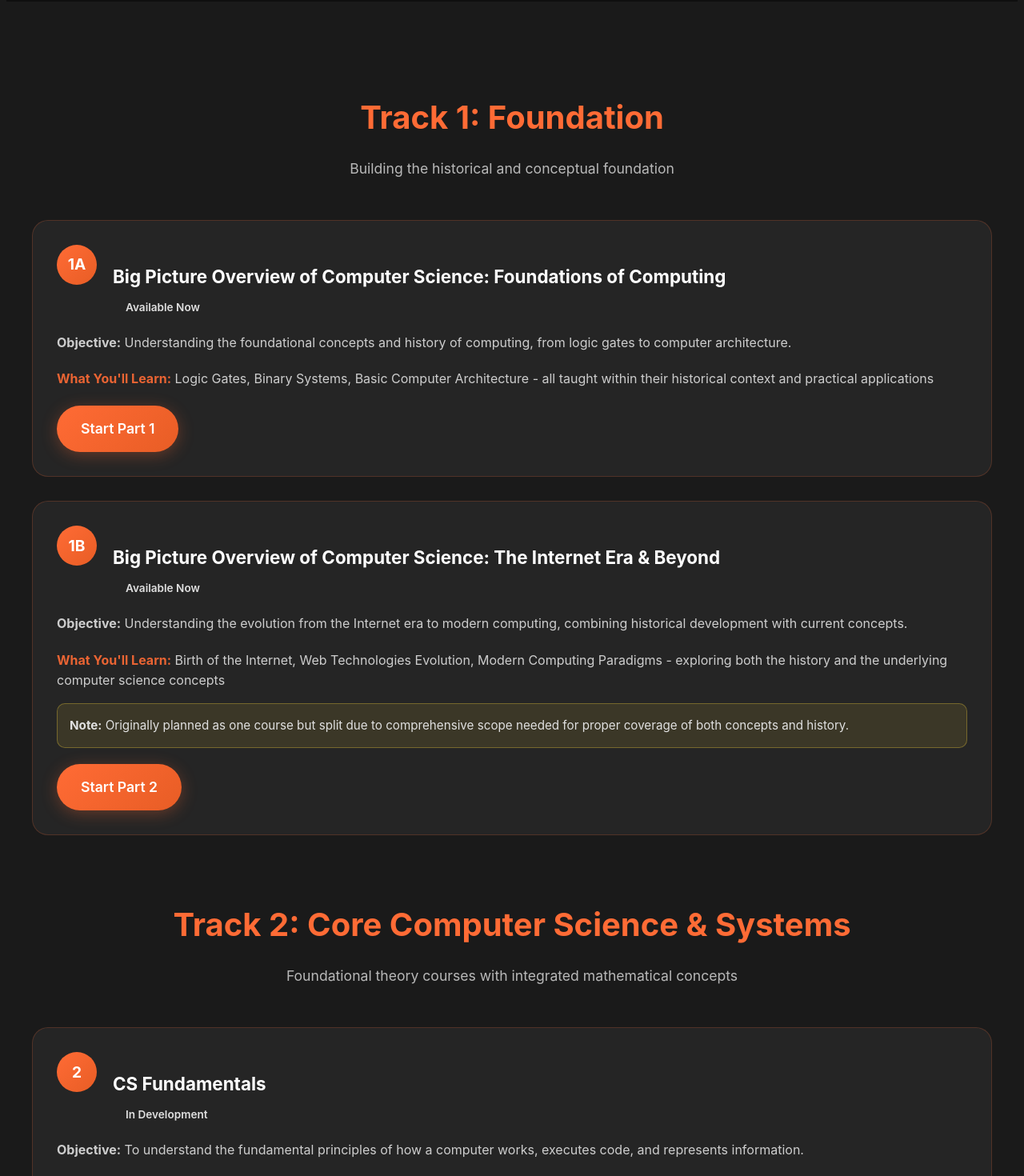
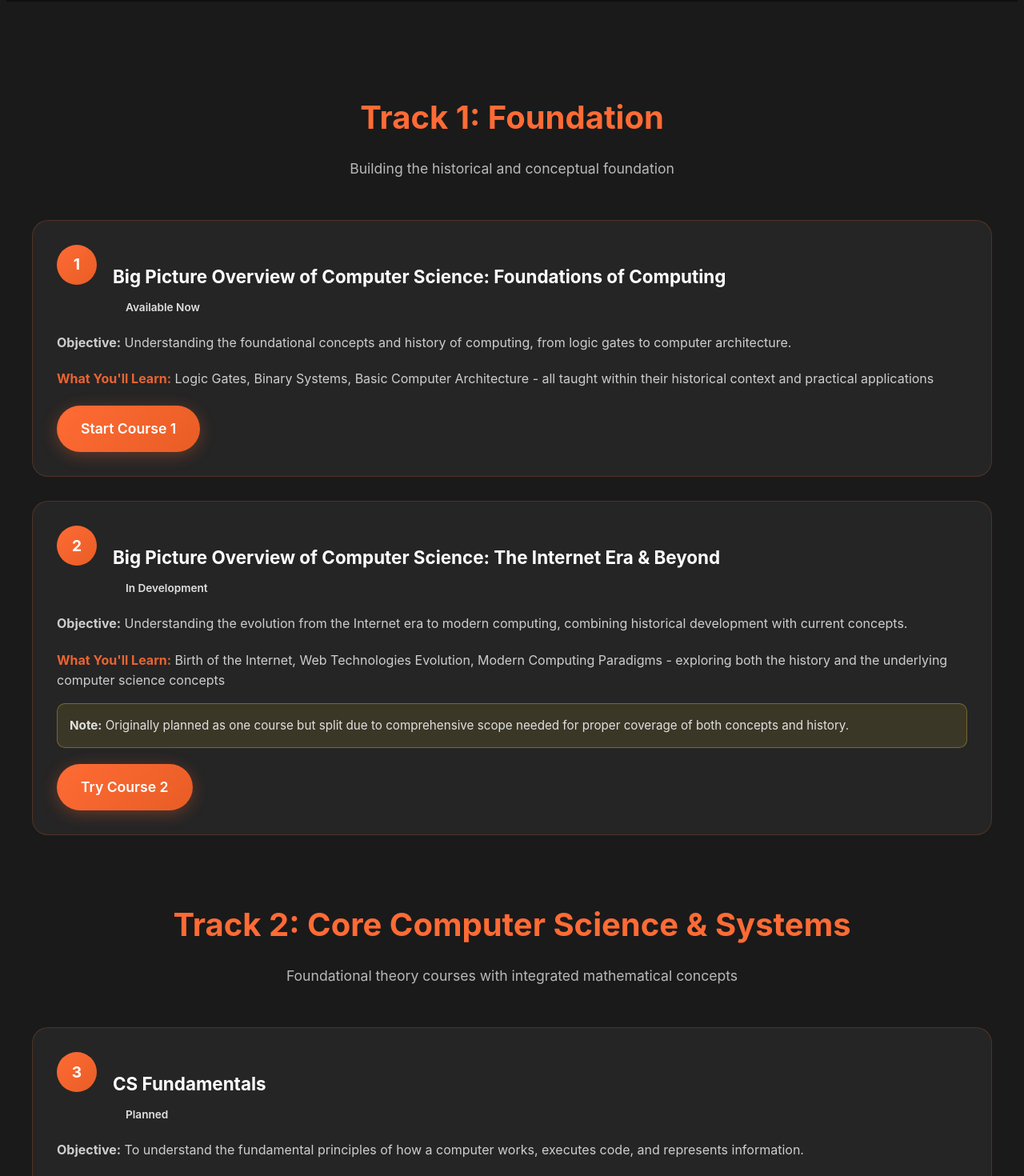
Before and after one commit to skill-wanderer/skill-wanderer-landing-page, a Nuxt app: page /learning-path in a window 1280 px wide. Shown: the part 1330-2800 px from the top of the page at 80% size. Built offline with nearby package versions, Linux system fonts and the light colour scheme.

Commit message:
Update course numbers and launch dates in pages
Renumbered courses in the learning path from 1A/1B, 2-10 to 1-11, updated course statuses, and revised meta information to reflect 11 courses. Changed the services launch date from September 2025 to October 2025.

```diff
--- a/pages/learning-path.vue
+++ b/pages/learning-path.vue
@@ -10,7 +10,7 @@
           to core computer science topics, with a strict focus on practical application.
         </p>
         <div class="path-meta">
-          <span class="meta-item">🎯 10 Comprehensive Courses</span>
+          <span class="meta-item">🎯 11 Comprehensive Courses</span>
           <span class="meta-item">🚀 First Course: September 2025</span>
         </div>
       </div>
@@ -73,10 +73,10 @@
           </div>
 
           <div class="course-grid">
-            <!-- Course 1A: Big Picture Overview Part 1 -->
+            <!-- Course 1: Big Picture Overview Part 1 -->
             <div class="course-card launching" style="animation-delay: 0.1s;">
               <div class="course-header">
-                <div class="course-number">1A</div>
+                <div class="course-number">1</div>
                 <div class="course-info">
                   <h3>Big Picture Overview of Computer Science: Foundations of Computing</h3>
                   <div class="course-status launching">
@@ -93,20 +93,20 @@
               </div>
               <div class="course-cta">
                 <a href="https://dojo.skill-wanderer.com/course/view.php?id=2" target="_blank" rel="noopener noreferrer" class="btn btn-primary">
-                  Start Part 1
+                  Start Course 1
                 </a>
               </div>
             </div>
 
-            <!-- Course 1B: Big Picture Overview Part 2 -->
+            <!-- Course 2: Big Picture Overview Part 2 -->
             <div class="course-card launching" style="animation-delay: 0.2s;">
               <div class="course-header">
-                <div class="course-number">1B</div>
+                <div class="course-number">2</div>
                 <div class="course-info">
                   <h3>Big Picture Overview of Computer Science: The Internet Era & Beyond</h3>
                   <div class="course-status launching">
                     <span class="status-dot"></span>
-                    Available Now
+                    In Development
                   </div>
                 </div>
               </div>
@@ -121,7 +121,7 @@
               </div>
               <div class="course-cta">
                 <a href="https://dojo.skill-wanderer.com/course/view.php?id=4" target="_blank" rel="noopener noreferrer" class="btn btn-primary">
-                  Start Part 2
+                  Try Course 2
                 </a>
               </div>
             </div>
@@ -136,15 +136,15 @@
           </div>
 
           <div class="course-grid">
-            <!-- Course 2: CS Fundamentals -->
+            <!-- Course 3: CS Fundamentals -->
             <div class="course-card development" style="animation-delay: 0.3s;">
               <div class="course-header">
-                <div class="course-number">2</div>
+                <div class="course-number">3</div>
                 <div class="course-info">
                   <h3>CS Fundamentals</h3>
                   <div class="course-status development">
                     <span class="status-dot"></span>
-                    In Development
+                    Planned
                   </div>
                 </div>
               </div>
@@ -164,15 +164,15 @@
               </div>
             </div>
 
-            <!-- Course 3: Operating Systems & Networking -->
+            <!-- Course 4: Operating Systems & Networking -->
             <div class="course-card development" style="animation-delay: 0.4s;">
               <div class="course-header">
-                <div class="course-number">3</div>
+                <div class="course-number">4</div>
                 <div class="course-info">
                   <h3>Operating Systems & Computer Networking</h3>
                   <div class="course-status development">
                     <span class="status-dot"></span>
-                    In Development
+                    Planned
                   </div>
                 </div>
               </div>
@@ -192,15 +192,15 @@
               </div>
             </div>
 
-            <!-- Course 4: Database Fundamentals -->
+            <!-- Course 5: Database Fundamentals -->
             <div class="course-card development" style="animation-delay: 0.5s;">
               <div class="course-header">
-                <div class="course-number">4</div>
+                <div class="course-number">5</div>
                 <div class="course-info">
                   <h3>Database Fundamentals</h3>
                   <div class="course-status development">
                     <span class="status-dot"></span>
-                    In Development
+                    Planned
                   </div>
                 </div>
               </div>
@@ -219,15 +219,15 @@
               </div>
             </div>
 
-            <!-- Course 5: Foundational Data Structures & Algorithms -->
+            <!-- Course 6: Foundational Data Structures & Algorithms -->
             <div class="course-card development" style="animation-delay: 0.6s;">
               <div class="course-header">
-                <div class="course-number">5</div>
+                <div class="course-number">6</div>
                 <div class="course-info">
                   <h3>Foundational Data Structures & Algorithms</h3>
                   <div class="course-status development">
                     <span class="status-dot"></span>
-                    In Development
+                    Planned
                   </div>
                 </div>
               </div>
@@ -247,15 +247,15 @@
               </div>
             </div>
 
-            <!-- Course 6: Advanced Data Structures & Algorithms -->
+            <!-- Course 7: Advanced Data Structures & Algorithms -->
             <div class="course-card development" style="animation-delay: 0.7s;">
               <div class="course-header">
-                <div class="course-number">6</div>
+                <div class="course-number">7</div>
                 <div class="course-info">
                   <h3>Advanced Data Structures & Algorithms</h3>
                   <div class="course-status development">
                     <span class="status-dot"></span>
-                    In Development
+                    Planned
                   </div>
                 </div>
               </div>
@@ -286,10 +286,10 @@
           </div>
 
           <div class="course-grid">
-            <!-- Course 7: Software Architecture & Design Patterns -->
+            <!-- Course 8: Software Architecture & Design Patterns -->
             <div class="course-card planned" style="animation-delay: 0.8s;">
               <div class="course-header">
-                <div class="course-number">7</div>
+                <div class="course-number">8</div>
                 <div class="course-info">
                   <h3>Software Architecture & Design Patterns</h3>
                   <div class="course-status planned">
@@ -307,10 +307,10 @@
               </div>
             </div>
 
-            <!-- Course 8: Distributed Computing -->
+            <!-- Course 9: Distributed Computing -->
             <div class="course-card planned" style="animation-delay: 0.9s;">
               <div class="course-header">
-                <div class="course-number">8</div>
+                <div class="course-number">9</div>
                 <div class="course-info">
                   <h3>Distributed Computing</h3>
                   <div class="course-status planned">
@@ -328,10 +328,10 @@
               </div>
             </div>
 
-            <!-- Course 9: Modern Developer Toolkit & Methodologies -->
+            <!-- Course 10: Modern Developer Toolkit & Methodologies -->
             <div class="course-card planned" style="animation-delay: 1.0s;">
               <div class="course-header">
-                <div class="course-number">9</div>
+                <div class="course-number">10</div>
                 <div class="course-info">
                   <h3>The Modern Developer Toolkit & Methodologies</h3>
                   <div class="course-status planned">
@@ -364,10 +364,10 @@
               </div>
             </div>
 
-            <!-- Course 10: Practical Security, Cloud & Modern Math -->
+            <!-- Course 11: Practical Security, Cloud & Modern Math -->
             <div class="course-card planned" style="animation-delay: 1.1s;">
               <div class="course-header">
-                <div class="course-number">10</div>
+                <div class="course-number">11</div>
                 <div class="course-info">
                   <h3>Practical Security, Cloud & Modern Math</h3>
                   <div class="course-status planned">
@@ -448,7 +448,7 @@
 // SEO and meta management
 useSEO({
   title: 'Computer Science Learning Path - Professional Developer Track | Skill-Wanderer',
-  description: 'Comprehensive 10-course learning path for professional developers. From computer history to modern software engineering with integrated mathematics and theory.',
+  description: 'Comprehensive 11-course learning path for professional developers. From computer history to modern software engineering with integrated mathematics and theory.',
   keywords: ['computer science path', 'professional developer', 'learning path', 'cs curriculum', 'software engineering', 'skill-wanderer courses'],
   type: 'website',
   structuredData: createOrganizationSchema()
--- a/pages/services.vue
+++ b/pages/services.vue
@@ -4,7 +4,7 @@
     <section class="hero">
       <h1>Technology Services</h1>
       <p>Real-world Technology solutions that fuel free education. Every project solved becomes knowledge shared.</p>
-      <span class="launch-badge">Launching September 2025</span>
+      <span class="launch-badge">Launching October 2025</span>
     </section>
 
     <!-- Philosophy Section -->
```
